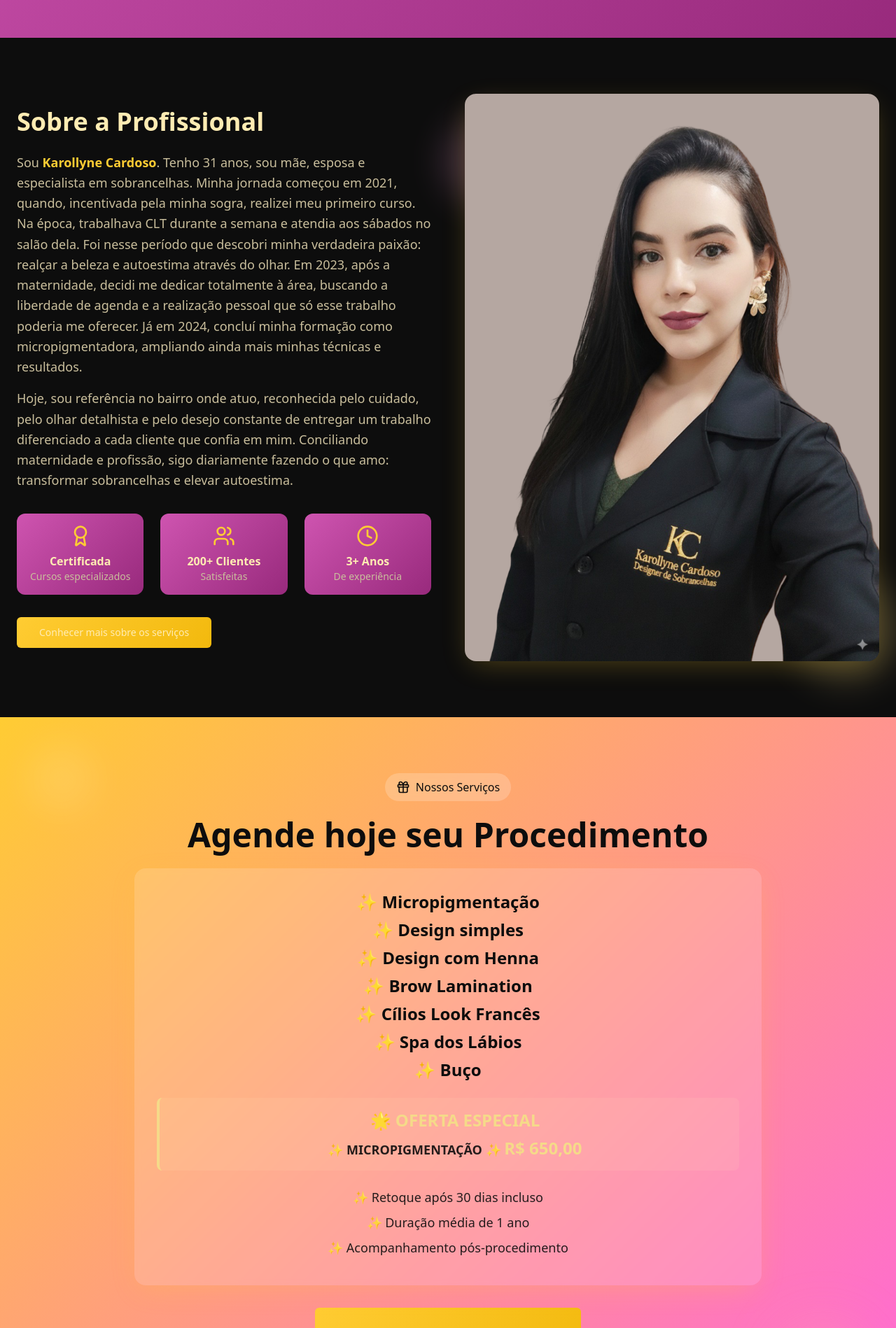
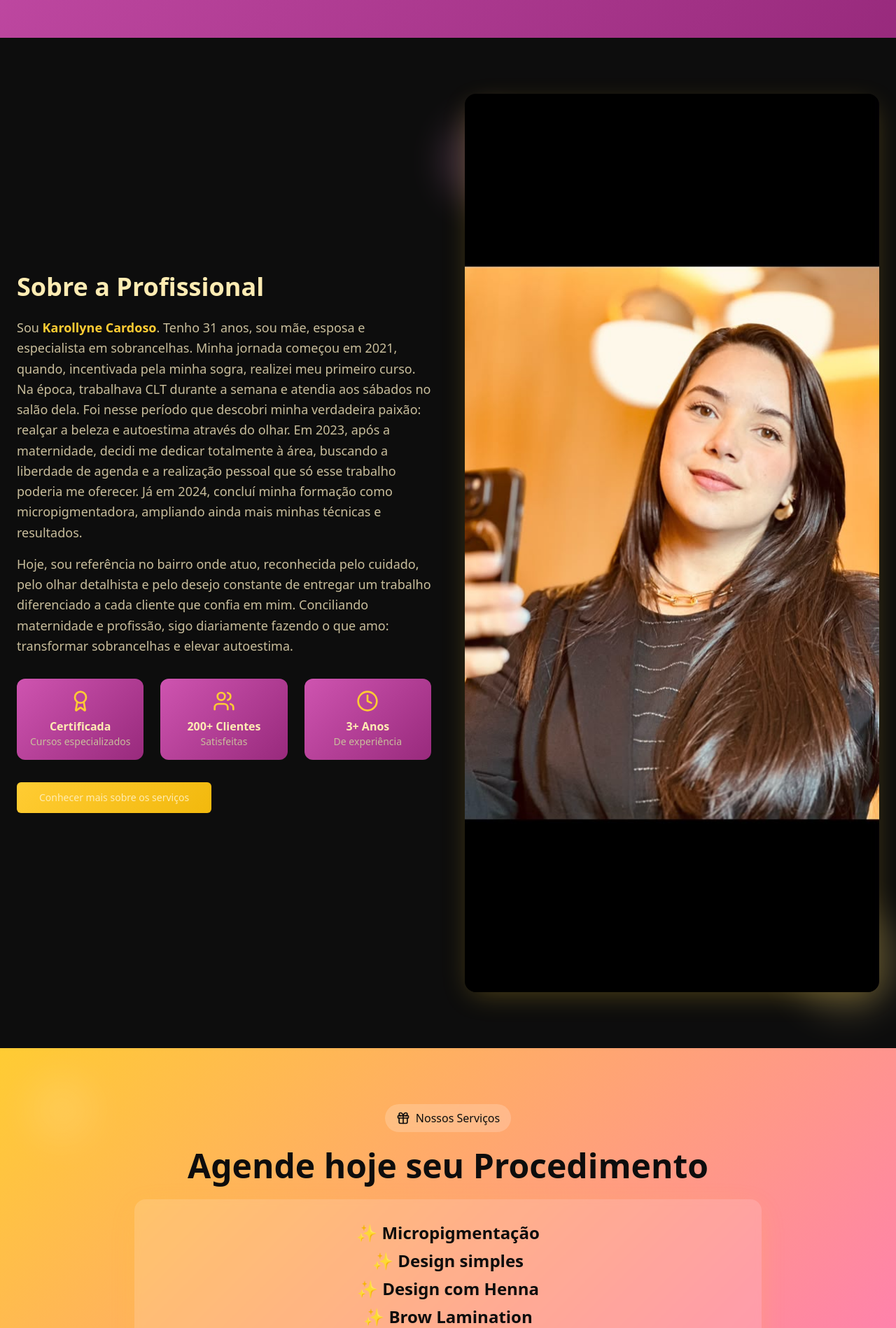
Before and after one commit to laldierrybonela-bot/glow-your-brow-story, a React (Vite) app: page / in a window 1280 px wide. Shown: the part 2660-4558 px from the top of the page at 70% size. Built offline with nearby package versions, Linux system fonts and the light colour scheme; the HTML template or start-up script is replaced by a standard one.

Commit message:
atualizar

```diff
--- a/src/components/About.tsx
+++ b/src/components/About.tsx
@@ -59,7 +59,7 @@ export default function About() {
           <div className="relative">
             <div className="relative z-10 rounded-2xl overflow-hidden shadow-elegant">
               <img
-                src="/lovable-uploads/d8a056a1-a551-49d1-81c3-f26f8df46fb9.png"
+                src="/lovable-uploads/WhatsApp Image 2026-09-08 at 16.07.30.jpeg"
                 alt="Karollyne Cardoso - Designer de Sobrancelhas"
                 className="w-full h-auto object-cover"
               />
--- a/src/components/SpecialOffer.tsx
+++ b/src/components/SpecialOffer.tsx
@@ -33,7 +33,7 @@ export default function SpecialOffer() {
             </h3>
             <p className="text-primary-foreground/90 text-lg">
             <span className="font-bold">✨ MICROPIGMENTAÇÃO ✨</span>{' '}
-            <span className="text-2xl font-bold text-gold-200">    R$ 650,00</span>
+            <span className="text-2xl font-bold text-gold-200">    R$ 550,00</span>
             </p>
           </div>
           {/* Benefícios */}
```
Also changed, not shown: public/lovable-uploads/WhatsApp Image 2026-09-08 at 16.07.30.jpeg (added).
